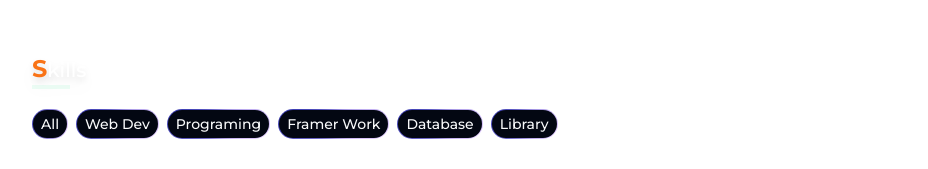
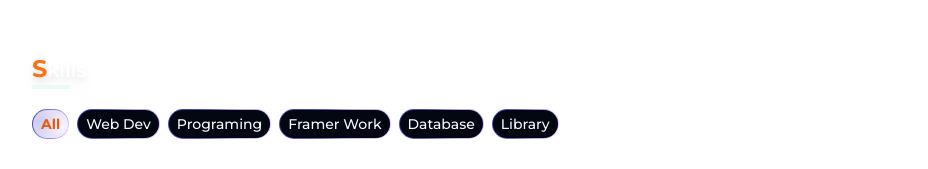
Before and after one commit to rithick-11/portfolio, a React (Create React App) app: page / in a window 1280 px wide. Shown: the part 2435-2604 px from the top of the page, without its empty margins (64-992 px from the left). Built offline with nearby package versions, Linux system fonts and the light colour scheme.

Commit message:
fix some missing transistion

```diff
--- a/src/Container/About/About.jsx
+++ b/src/Container/About/About.jsx
@@ -17,7 +17,7 @@ const About = () => {
             <motion.p
               key={"id" + i}
               className="text-sm font-light indent-7"
-              whileInView={{ y: [50, 0] }}
+              whileInView={{ y: [50, 0], opacity:[0,1] }}
               transition={{ duration: 0.5, delay: i * 0.25 }}
             >
               {each}
@@ -29,7 +29,7 @@ const About = () => {
             src="https://res.cloudinary.com/dwpmsw2i4/image/upload/v1681579190/Picsart_23-04-12_17-16-14-867_1_bjy8rt.jpg"
             className="h-[210px] md:h-[280px] mx-auto border-2 border-orange-500 rounded-2xl backdrop-blur-lg"
             alt="rithck img 2"
-            whileInView={{ y: [100, 0], x: [100, 0], opacity: [0, 0.35, 1], scale:[.2,1]}}
+            whileInView={{ y: [100, 0], opacity: [0, 0.35, 1], scale:[.2,1]}}
             transition={{ duration: 0.5, delay: 0.15 }}
           />
         </div>
--- a/src/Container/Education/Education.jsx
+++ b/src/Container/Education/Education.jsx
@@ -33,7 +33,7 @@ const Education = () => {
           <motion.li
             key={i+"education"}
             className="bg-white/5 backdrop-blur-md px-5 py-5 flex gap-3 border-[.5px] border-orange-400 rounded-2xl shadow-xl shadow-white/10"
-            whileInView={{scale:[.5,.7,.9,1], opacity:[0,1]}}
+            whileInView={{scale:[.5,1], opacity:[0,1]}}
             transition={{duration:.5, delay:i*.20}}
         >
             <div className="flex flex-col items-center gap-1">
--- a/src/Container/Skills/Skills.jsx
+++ b/src/Container/Skills/Skills.jsx
@@ -109,11 +109,11 @@ const Skills = () => {
           <motion.li
             key={each + i}
             whileInView={{ y: [30, 0], opacity: [0, 1] }}
-            transition={{ duration: 0.35, delay: i * 0.15 }}
+            transition={{ duration: 0.25, delay: i * 0.10 }}
           >
             <button className="relative inline-flex h-auto overflow-hidden rounded-full p-[1px] -gray-50" onClick={() => setCatState(each)}>
               <span className="absolute inset-[-1000%] animate-[spin_2s_linear_infinite] bg-[conic-gradient(from_90deg_at_50%_50%,#E2CBFF_0%,#393BB2_50%,#E2CBFF_100%)]" />
-              <span className="inline-flex h-full w-full cursor-pointer items-center justify-center rounded-full bg-gray-950 px-2 py-1 text-sm font-medium text-gray-50 backdrop-blur-3xl">
+              <span className={`inline-flex h-full w-full cursor-pointer items-center justify-center rounded-full ${catState === each ? "bg-white/75 font-bold text-orange-600" : "bg-gray-950 font-medium"} px-2 py-1 text-sm text-gray-50 backdrop-blur-3xl`}>
                 {each}
               </span>
             </button>
@@ -145,7 +145,7 @@ const Skills = () => {
               key={i+"para"}
               className="text-sm font-light"
               whileInView={{opacity:[0,1], y:[40,0]}}
-              transition={{duration:.74, ease:"circOut", delay:i*.25+.5}}
+              transition={{duration:.35, ease:"circOut", delay:i*.25}}
             >{each}</motion.p>
         )) }
       </div>
```
